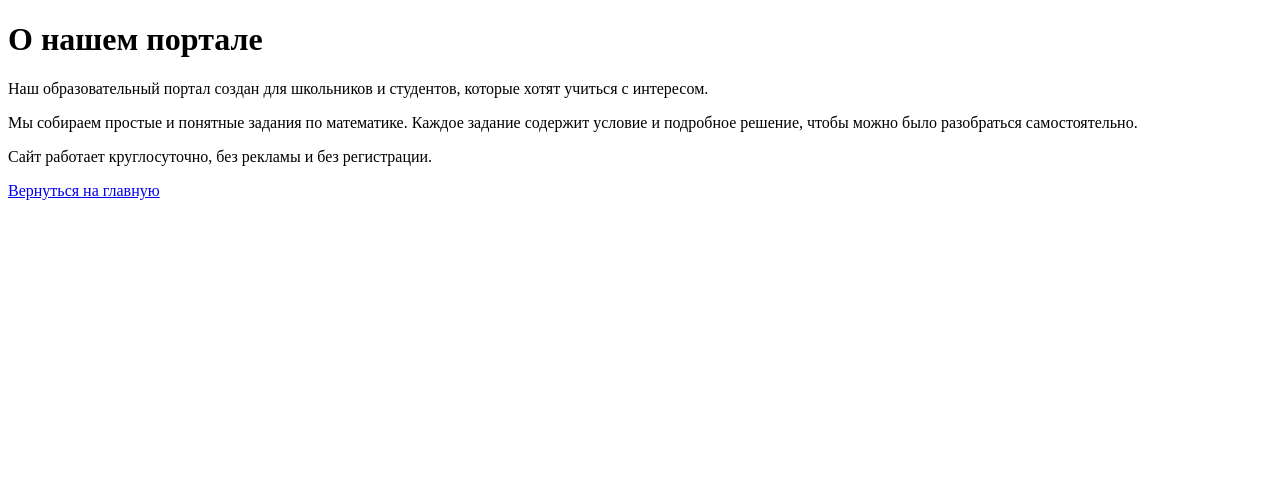
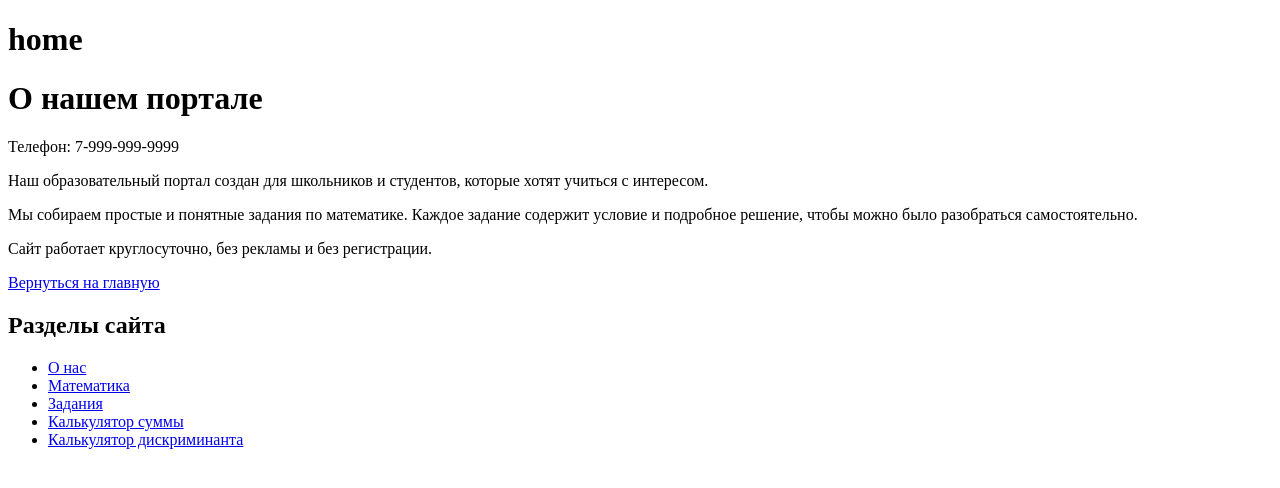
Before and after one commit to mulukovakarina/web4, a Django app: page /about/ in a window 1280 px wide. Shown: the top 488 px of the page. Run offline with Django 5.2, Linux system fonts and the light colour scheme.

Commit message:
новая

```diff
--- a/web4/hello/templates/about.html
+++ b/web4/hello/templates/about.html
@@ -1,3 +1,34 @@
+{% extends 'base.html' %}
+
+{% block title %}О нашем портале{% endblock %}
+
+{% block content %}
+<h1>О нашем портале</h1>
+
+    <p>
+        Телефон: {{ phone }}
+    </p>
+
+    <p>
+        Наш образовательный портал создан для школьников и студентов,
+        которые хотят учиться с интересом.
+    </p>
+
+    <p>
+        Мы собираем простые и понятные задания по математике.
+        Каждое задание содержит условие и подробное решение,
+        чтобы можно было разобраться самостоятельно.
+    </p>
+
+    <p>
+        Сайт работает круглосуточно, без рекламы и без регистрации.
+    </p>
+
+    <a href="/">Вернуться на главную</a>
+{% endblock %}
+
+
+<!--
 <!DOCTYPE html>
 <html>
 <head>
@@ -27,3 +58,5 @@
 
 </body>
 </html>
+
+-->
--- /dev/null
+++ b/web4/hello/templates/base.html
@@ -0,0 +1,27 @@
+<!DOCTYPE html>
+<html lang="ru">
+<head>
+    <meta charset="UTF-8">
+    <meta name="viewport" content="width=device-width, initial-scale=1.0">
+    <title>{% block title %}Образовательный портал по математике{% endblock %}</title>
+</head>
+<body>
+
+    <h1>home</h1>
+
+    {% block content %}{% endblock %}
+
+     <h2>Разделы сайта</h2>
+
+    <ul>
+        <li><a href="/about/">О нас</a></li>
+        <li><a href="/math/">Математика</a></li>
+        <li><a href="/tasks/">Задания</a></li>
+        <li><a href="/sum/">Калькулятор суммы</a></li>
+        <li><a href="/discriminant/">Калькулятор дискриминанта</a></li>
+    </ul>
+
+
+
+</body>
+</html>
--- a/web4/hello/views.py
+++ b/web4/hello/views.py
@@ -7,7 +7,11 @@ def home(request):
 
 
 def about(request):
-    return render(request, "about.html")
+    context = {
+        "phone": "7-999-999-9999"
+    }
+
+    return render(request, "about.html", context=context)
 
 
 def math(request):
```
